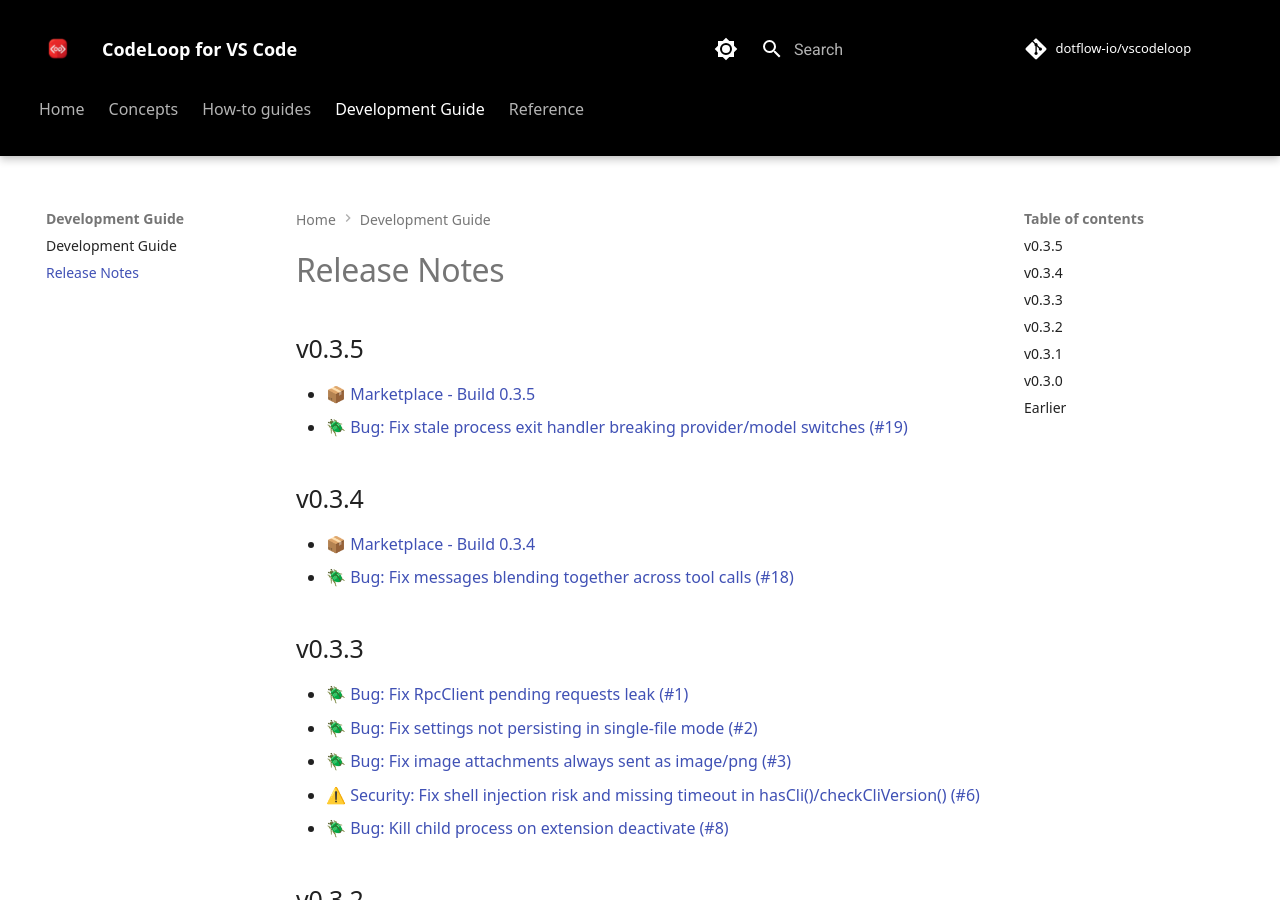
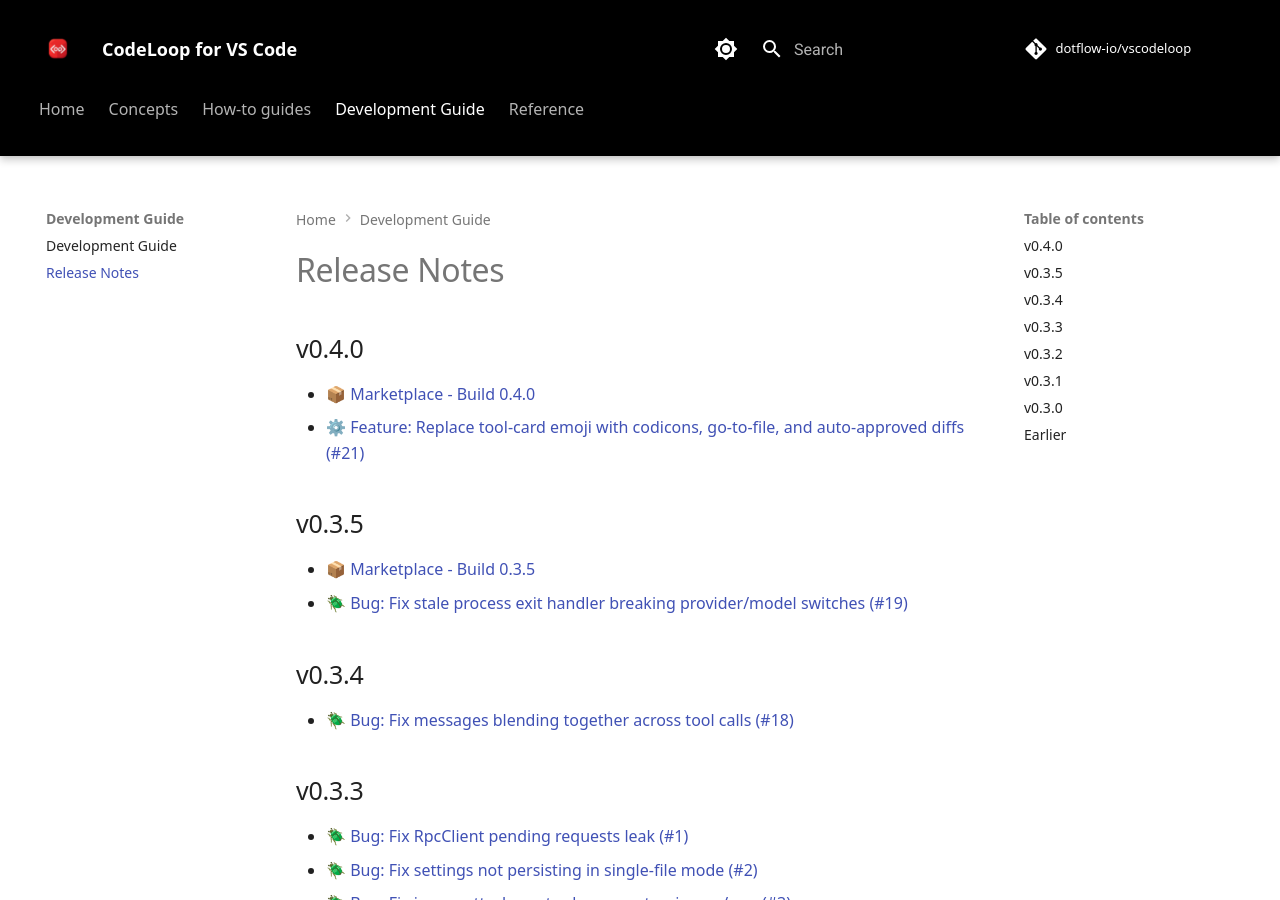
Before and after one commit to dotflow-io/vscodeloop, an MkDocs documentation site: the page built from docs/nav/development/release-notes.md, in a window 1280 px wide and 900 px high. Built offline with MkDocs 1.6.1 and Material for MkDocs 9.7.7, drawn with Linux system fonts in a browser that asks for light colours; comment, search, counter and statistics services are not loaded.

Commit message:
📘 DOCS: Add v0.4.0 release notes entry

```diff
--- a/docs/nav/development/release-notes.md
+++ b/docs/nav/development/release-notes.md
@@ -1,4 +1,9 @@
 # Release Notes
+
+## v0.4.0
+
+- [📦 Marketplace - Build 0.4.0](https://marketplace.visualstudio.com/items?itemName=fernandocelmer.pycodeloop)
+- [⚙️ Feature: Replace tool-card emoji with codicons, go-to-file, and auto-approved diffs (#21)](https://github.com/dotflow-io/vscodeloop/pull/22)
 
 ## v0.3.5
 
@@ -7,7 +12,6 @@
 
 ## v0.3.4
 
-- [📦 Marketplace - Build 0.3.4](https://marketplace.visualstudio.com/items?itemName=fernandocelmer.pycodeloop)
 - [🪲 Bug: Fix messages blending together across tool calls (#18)](https://github.com/dotflow-io/vscodeloop/pull/18)
 
 ## v0.3.3
```
